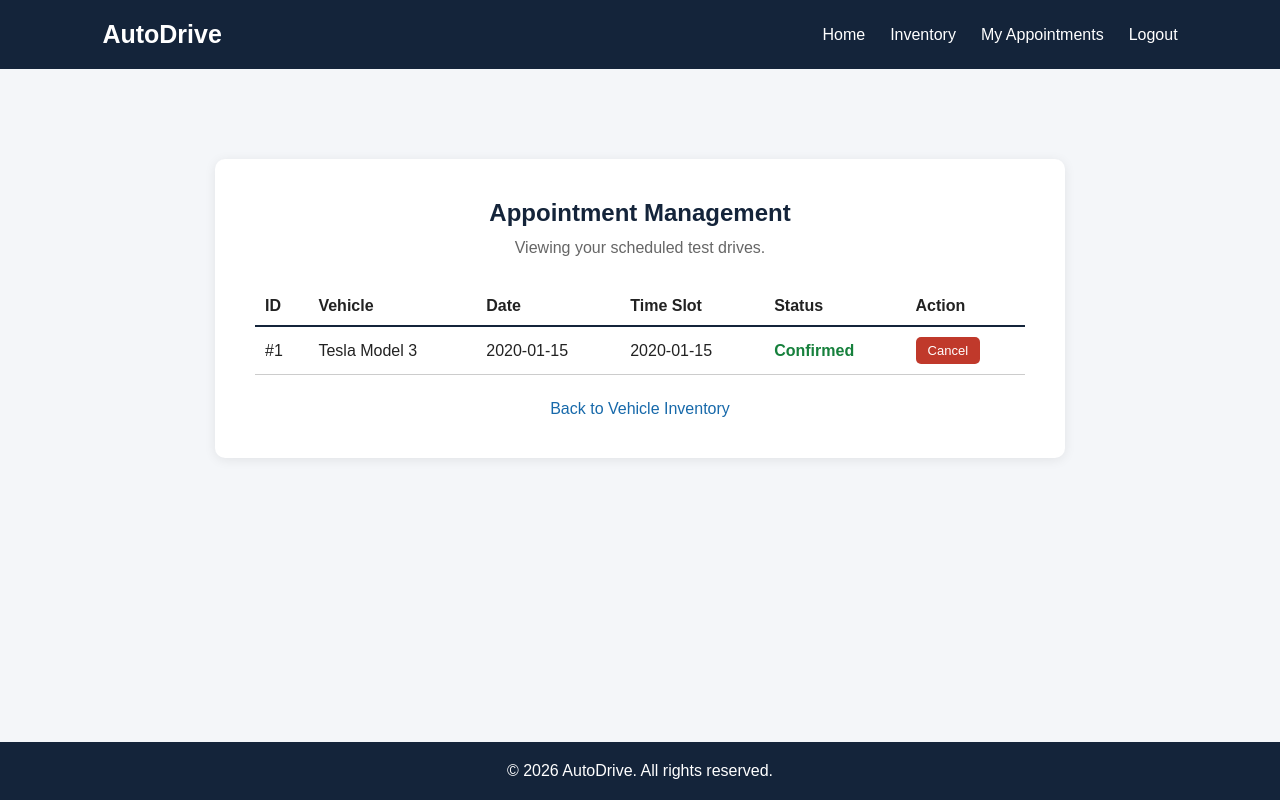
After one commit to Dakotapax42/autodrive-project, a Flask app: page /appointments in a window 1280 px wide. The commit adds this page. Run offline with Flask 3, Linux system fonts and the light colour scheme; the visitor is signed in with stand-in values (Sample User, id 1); data comes from the database, SQL or seed files in the repository; tables that the repository leaves empty hold one stand-in row (values such as "Sample post"); parts of the project's set-up code (start-up, migrations or seed data) failed here and were passed over.

Commit message:
Edited and changed scheduling and appointments
Made it so it adds a "master calendar" and way to view appointments as the user and employee, and fixed login/logout issue, and changed database default password oopsies lol

```diff
--- a/database.py
+++ b/database.py
@@ -80,11 +80,11 @@ def init_db():
     # Insert sample Customer and Employee profiles
     cursor.execute("""
             INSERT INTO users (username, firstName, lastName, email, password, licenseID, dob, role)
-            VALUES ('buyer1', 'John', 'Doe', 'john@buyer.com', 'password', 'NY-987654', '1995-04-12', 'Customer')
+            VALUES ('buyer1', 'John', 'Doe', 'john@buyer.com', 'password123', 'NY-987654', '1995-04-12', 'Customer')
         """)
     cursor.execute("""
             INSERT INTO users (username, firstName, lastName, email, password, licenseID, dob, role)
-            VALUES ('employee1', 'Jane', 'Smith', 'jane@employee.com', 'password', 'NY-123456', '1988-09-20', 'Employee')
+            VALUES ('employee1', 'Jane', 'Smith', 'jane@employee.com', 'admin123', 'NY-123456', '1988-09-20', 'Employee')
         """)
 
     # Seed 20 Pre-Loaded Cars for Inventory
--- a/scheduling.py
+++ b/scheduling.py
@@ -10,53 +10,121 @@ def schedule(car_id):
   if "user_id" not in session:
     return redirect(url_for("auth.login"))
 
+  conn = get_db()
+  # Fetch car details to display the modelName in the popup
+  car = conn.execute("SELECT * FROM cars WHERE carID = ?", (car_id,)).fetchone()
+
+  error = None
+  success_data = None
+
   if request.method == "POST":
-    # 2. Grab 'appt_date' from the form submission
+    # 2. Grab 'appt_date' and 'timeslot' from the form submission
     appt_date = request.form.get("appt_date")
+    timeslot = request.form.get("timeslot")
+    user_id = session["user_id"]
 
-    if not appt_date:
-      return render_template(
-          "schedule.html",
-          car_id=car_id,
-          error="Please select a valid appointment date and time.",
-      )
+    if not appt_date or not timeslot:
+      error = "Please select both an appointment date and a timeslot."
+    else:
+      # 3. Check 'appointments' table to see if a booking already exists (Conflict Check)
+      existing_booking = conn.execute(
+          """
+              SELECT apptID FROM appointments
+              WHERE carID = ? AND date = ? AND timeslot = ? AND status != 'Cancelled'
+          """,
+          (car_id, appt_date, timeslot),
+      ).fetchone()
 
-    db = get_db()
-    cursor = db.cursor()
+      # 4. If conflict, return an error message
+      if existing_booking:
+        error = (
+            "This time slot is already booked for this vehicle. Please select"
+            " a different time."
+        )
+      else:
+        # 5. If no conflict, INSERT the new appointment into the 'appointments' table and commit
+        conn.execute(
+            """
+                INSERT INTO appointments (customerID, carID, date, timeslot, testDrive, status)
+                VALUES (?, ?, ?, ?, ?, ?)
+            """,
+            (user_id, car_id, appt_date, timeslot, 1, "Confirmed"),
+        )
+        conn.commit()
 
-    # 3. Check 'appointments' table to see if a booking already exists for this car_id and appt_date
-    cursor.execute(
+        # Package success details for the popup bubble
+        success_data = {
+            "date": appt_date,
+            "timeslot": timeslot,
+            "car_name": car["modelName"] if car else "Selected Vehicle",
+        }
+
+  conn.close()
+  return render_template(
+      "schedule.html",
+      car_id=car_id,
+      error=error,
+      success_data=success_data,
+  )
+
+
+@scheduling_bp.route("/appointments")
+def view_appointments():
+  if "user_id" not in session:
+    return redirect(url_for("auth.login"))
+
+  user_id = session["user_id"]
+  role = session.get("role", "Customer")
+  conn = get_db()
+
+  if role == "Employee":
+    # Employees see ALL appointments across all customers (Master Calendar)
+    query = """
+            SELECT a.apptID, u.username AS customerName, c.modelName, a.date, a.timeslot, a.status
+            FROM appointments a
+            JOIN users u ON a.customerID = u.userID
+            JOIN cars c ON a.carID = c.carID
+            ORDER BY a.date, a.timeslot
         """
-            SELECT id FROM appointments
-            WHERE car_id = ? AND appointment_date = ? AND status != 'cancelled'
-        """,
-        (car_id, appt_date),
+    appointments = conn.execute(query).fetchall()
+  else:
+    # Customers see ONLY their own appointments
+    query = """
+            SELECT a.apptID, c.modelName, a.date, a.timeslot, a.status
+            FROM appointments a
+            JOIN cars c ON a.carID = c.carID
+            WHERE a.customerID = ?
+            ORDER BY a.date, a.timeslot
+        """
+    appointments = conn.execute(query, (user_id,)).fetchall()
+
+  conn.close()
+  return render_template(
+      "appointments.html", appointments=appointments, role=role
+  )
+
+
+@scheduling_bp.route("/appointments/cancel/<int:appt_id>", methods=["POST"])
+def cancel_appointment(appt_id):
+  if "user_id" not in session:
+    return redirect(url_for("auth.login"))
+
+  user_id = session["user_id"]
+  role = session.get("role", "Customer")
+  conn = get_db()
+
+  if role == "Employee":
+    conn.execute(
+        "UPDATE appointments SET status = 'Cancelled' WHERE apptID = ?",
+        (appt_id,),
     )
-    existing_booking = cursor.fetchone()
+  else:
+    conn.execute(
+        "UPDATE appointments SET status = 'Cancelled' WHERE apptID = ? AND"
+        " customerID = ?",
+        (appt_id, user_id),
+    )
 
-    # 4. If conflict, return an error message rendered on the template
-    if existing_booking:
-      return render_template(
-          "schedule.html",
-          car_id=car_id,
-          error=(
-              "This time slot is already booked for this vehicle. Please select"
-              " a different time."
-          ),
-      )
-
-    # 5. If no conflict, INSERT the new appointment into the 'appointments' table and commit
-    user_id = session["user_id"]
-    cursor.execute(
-        """
-            INSERT INTO appointments (user_id, car_id, appointment_date, status)
-            VALUES (?, ?, ?, ?)
-        """,
-        (user_id, car_id, appt_date, "confirmed"),
-    )
-    db.commit()
-
-    # Redirect to a success page or confirmation view (adjust route name as needed)
-    return redirect(url_for("scheduling.schedule_success", car_id=car_id))
-
-  return render_template("schedule.html", car_id=car_id)
+  conn.commit()
+  conn.close()
+  return redirect(url_for("scheduling.view_appointments"))
--- a/static/css/style.css
+++ b/static/css/style.css
@@ -352,3 +352,29 @@ footer {
 .schedule-footer a:hover {
     text-decoration: underline;
 }
+
+/* Confirmation Popup Bubble */
+.confirmation-popup {
+    position: fixed;
+    top: 85px; /* Pushed down below the navbar */
+    right: 20px;
+    background-color: #28a745;
+    color: white;
+    padding: 16px 20px;
+    border-radius: 8px;
+    box-shadow: 0 4px 12px rgba(0, 0, 0, 0.15);
+    z-index: 1000;
+    max-width: 380px;
+    animation: fadeIn 0.3s ease-in-out;
+    font-family: Arial, sans-serif;
+}
+
+.confirmation-popup a {
+    color: #ffeba4;
+    text-decoration: underline;
+}
+
+@keyframes fadeIn {
+    from { opacity: 0; transform: translateY(-10px); }
+    to { opacity: 1; transform: translateY(0); }
+}
--- /dev/null
+++ b/templates/appointments.html
@@ -0,0 +1,69 @@
+{% extends "base.html" %}
+
+{% block title %}AutoDrive - Appointments{% endblock %}
+
+{% block content %}
+<section class="schedule-container">
+    <div class="schedule-card" style="max-width: 850px;">
+        <h1>Appointment Management</h1>
+        <p class="schedule-subtitle">
+            {% if role == 'Employee' %}
+                Master Calendar: Viewing all dealership bookings.
+            {% else %}
+                Viewing your scheduled test drives.
+            {% endif %}
+        </p>
+
+        <table style="width: 100%; border-collapse: collapse; margin-top: 20px;">
+            <thead>
+                <tr style="border-bottom: 2px solid #14243a; text-align: left; padding: 10px;">
+                    <th style="padding: 10px;">ID</th>
+                    {% if role == 'Employee' %}
+                        <th style="padding: 10px;">Customer</th>
+                    {% endif %}
+                    <th style="padding: 10px;">Vehicle</th>
+                    <th style="padding: 10px;">Date</th>
+                    <th style="padding: 10px;">Time Slot</th>
+                    <th style="padding: 10px;">Status</th>
+                    <th style="padding: 10px;">Action</th>
+                </tr>
+            </thead>
+            <tbody>
+                {% for appt in appointments %}
+                <tr style="border-bottom: 1px solid #ccc;">
+                    <td style="padding: 10px;">#{{ appt.apptID }}</td>
+                    {% if role == 'Employee' %}
+                        <td style="padding: 10px;">{{ appt.customerName }}</td>
+                    {% endif %}
+                    <td style="padding: 10px;">{{ appt.modelName }}</td>
+                    <td style="padding: 10px;">{{ appt.date }}</td>
+                    <td style="padding: 10px;">{{ appt.timeslot }}</td>
+                    <td style="padding: 10px;">
+                        <span class="car-status {% if appt.status == 'Confirmed' %}available{% else %}unavailable{% endif %}">
+                            {{ appt.status }}
+                        </span>
+                    </td>
+                    <td style="padding: 10px;">
+                        {% if appt.status != 'Cancelled' %}
+                        <form method="POST" action="{{ url_for('scheduling.cancel_appointment', appt_id=appt.apptID) }}" style="padding:0; box-shadow:none; background:none;">
+                            <button type="submit" style="background-color: #c0392b; padding: 6px 12px; font-size: 13px;">Cancel</button>
+                        </form>
+                        {% else %}
+                        <span style="color: #999;">N/A</span>
+                        {% endif %}
+                    </td>
+                </tr>
+                {% else %}
+                <tr>
+                    <td colspan="7" style="padding: 20px; text-align: center; color: #666;">No appointments found.</td>
+                </tr>
+                {% endfor %}
+            </tbody>
+        </table>
+
+        <p class="schedule-footer" style="margin-top: 25px;">
+            <a href="{{ url_for('inventory.cars') }}">Back to Vehicle Inventory</a>
+        </p>
+    </div>
+</section>
+{% endblock %}
--- a/templates/base.html
+++ b/templates/base.html
@@ -1,4 +1,3 @@
-
 <!DOCTYPE html>
 <html lang="en">
 <head>
@@ -14,12 +13,26 @@
 <body>
 
     <nav class="navbar">
-        <a href="/" class="logo">AutoDrive</a>
+        <a href="{{ url_for('inventory.cars') }}" class="logo">AutoDrive</a>
 
         <div class="nav-links">
-            <a href="/">Home</a>
-            <a href="/cars">Inventory</a>
-            <a href="/login">Login</a>
+            <a href="{{ url_for('inventory.cars') }}">Home</a>
+            <a href="{{ url_for('inventory.cars') }}">Inventory</a>
+
+            {% if session.get('user_id') %}
+                <!-- Dynamic appointment link based on user role -->
+                {% if session.get('role') == 'Employee' %}
+                    <a href="{{ url_for('scheduling.view_appointments') }}">Master Calendar</a>
+                {% else %}
+                    <a href="{{ url_for('scheduling.view_appointments') }}">My Appointments</a>
+                {% endif %}
+
+                <!-- Switch to Logout when authenticated -->
+                <a href="{{ url_for('auth.logout') }}">Logout</a>
+            {% else %}
+                <!-- Show Login when logged out -->
+                <a href="{{ url_for('auth.login') }}">Login</a>
+            {% endif %}
         </div>
     </nav>
 
```
Also changed, not shown: templates/schedule.html (+19 -15 lines).
